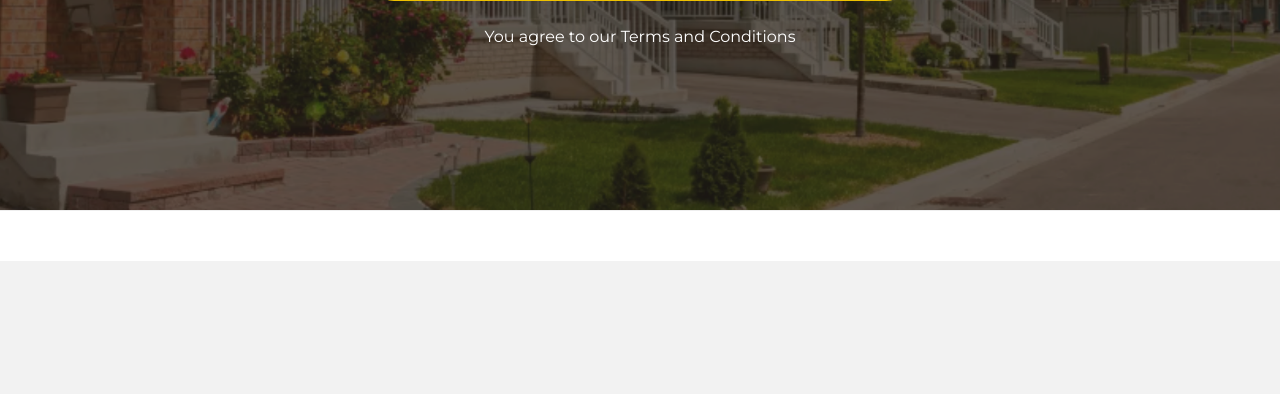
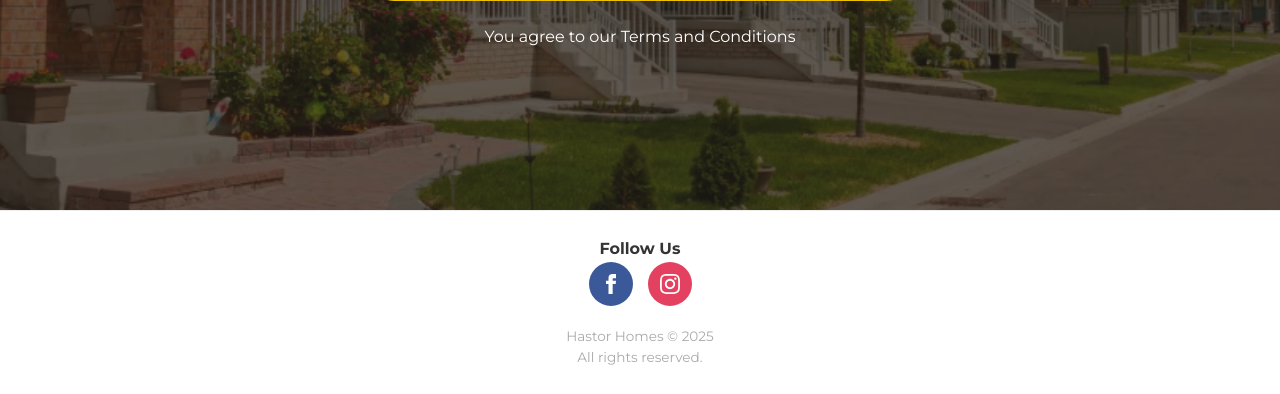
Before and after one commit to cayoytol/HASTOR-home, a Flask app: page / in a window 1280 px wide. Shown: the part 5652-6046 px from the top of the page. Before the commit the page ends 5913 px from the top, so only its background shows below. Run offline with Flask 3, Linux system fonts and the light colour scheme.

Commit message:
Update index.html

```diff
--- a/py/templates/index.html
+++ b/py/templates/index.html
@@ -220,9 +220,32 @@
     </main>
 
     <footer class="site-footer social-footer">
+        <div class="container">
+             <div class="footer-content">
+                 </div>
+
+
+                 <div class="footer-social">
+                     <h4>Follow Us</h4>
+                     <div class="social-icons">
+
+                        <a href="https://www.facebook.com/share/16MN2U5P2V/?mibextid=wwXIfr" target="_blank" class="social-icon facebook" aria-label="Hastor Homes on Facebook">
+                            <svg xmlns="http://www.w3.org/2000/svg" width="24" height="24" viewBox="0 0 24 24" fill="currentColor"><path d="M9 8h-3v4h3v12h5v-12h3.642l.358-4h-4v-1.667c0-.955.192-1.333 1.115-1.333h2.885v-5h-3.808c-3.596 0-5.192 1.583-5.192 4.615v3.385z"/></svg>
+                        </a>
+
+                        <a href="https://www.instagram.com/hastorhomes?igsh=MXRud3ZtdGdjam0zaA==" target="_blank" class="social-icon instagram" aria-label="Hastor Homes on Instagram">
+                           <svg xmlns="http://www.w3.org/2000/svg" width="24" height="24" viewBox="0 0 24 24" fill="currentColor"><path d="M12 2.163c3.204 0 3.584.012 4.85.07 3.252.148 4.771 1.691 4.919 4.919.058 1.265.069 1.645.069 4.85s-.012 3.584-.07 4.85c-.148 3.225-1.664 4.771-4.919 4.919-1.266.058-1.644.07-4.85.07s-3.584-.012-4.85-.07c-3.26-.149-4.771-1.699-4.919-4.92-.058-1.265-.07-1.644-.07-4.85s.012-3.584.07-4.85c.149-3.227 1.664-4.771 4.919-4.919 1.266-.057 1.645-.069 4.85-.069zm0-2.163c-3.259 0-3.667.014-4.947.072-4.358.2-6.78 2.618-6.98 6.98-.059 1.281-.073 1.689-.073 4.948s.014 3.667.072 4.947c.2 4.358 2.618 6.78 6.98 6.98 1.281.059 1.689.073 4.948.073s3.667-.014 4.947-.072c4.354-.2 6.782-2.618 6.979-6.98.059-1.28.073-1.689.073-4.947s-.014-3.667-.072-4.947c-.196-4.354-2.617-6.78-6.979-6.98-1.281-.059-1.69-.073-4.949-.073zm0 5.838c-3.403 0-6.162 2.759-6.162 6.162s2.759 6.163 6.162 6.163 6.162-2.759 6.162-6.163c0-3.403-2.759-6.162-6.162-6.162zm0 10.162c-2.209 0-4-1.79-4-4 0-2.209 1.791-4 4-4s4 1.791 4 4c0 2.21-1.791 4-4 4zm6.406-11.845c-.796 0-1.441.645-1.441 1.44s.645 1.44 1.441 1.44c.795 0 1.439-.645 1.439-1.44s-.644-1.44-1.439-1.44z"/></svg>
+                        </a>
+
+                     </div>
+                 </div>
+
+            </div>
+            <p class="copyright">Hastor Homes © 2025 <br> All rights reserved. </br></p>
+        </div>
     </footer>
 
-    <a href="tel:+1 215 989 1412" class="mobile-call-button" aria-label="Позвонить Hastor Homes">
+    <a href="tel:+1 215 989 1412" class="mobile-call-button" aria-label="Call Hastor Homes">
         📞
     </a>
 <script src="/static/js/script.js"></script>
```
